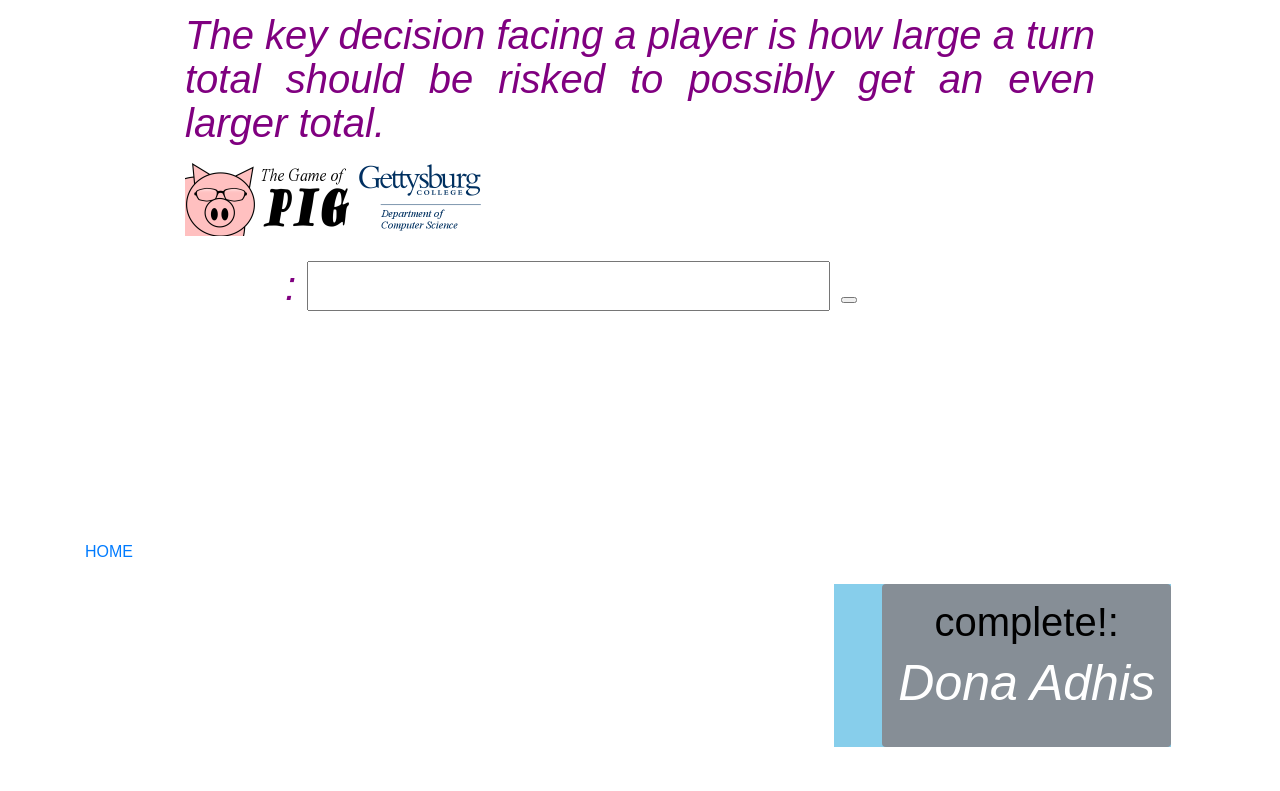
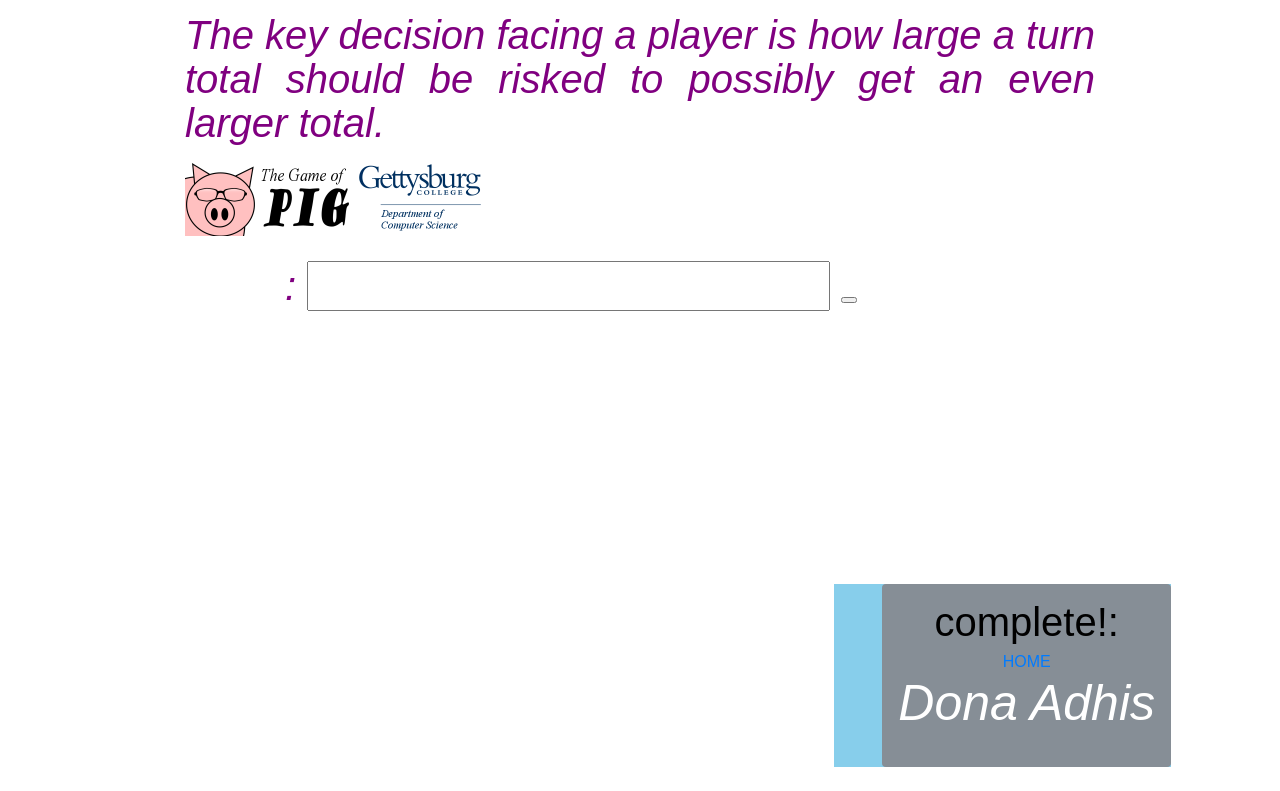
Before and after one commit to Donnahthis/mpft-ip4, a plain HTML site: page index.html in a window 1280 px wide. Shown: the part 617-1408 px from the top of the page. Drawn offline with Linux system fonts and the light colour scheme; files that its build step writes are made by us from their sources.

Commit message:
commit changes

```diff
--- a/index.html
+++ b/index.html
@@ -33,27 +33,14 @@
     </div>
     </div>
     <div class="test-box1">
-    <button type="button" class="btn btn-secondary ml-5 p-3 ml-2">
+    <button class="btn btn-secondary ml-5 p-3 ml-2">
     <h3 style="font-size:40px;">complete!:</h3>
+     <a href="file:///home/dona/Documents/mpft-ip4/pig-dice.html">HOME</a>
     <p style="font-size:50px;">Dona Adhis</p>
     </button>
   </div>
-             <!-- <input type="number" step="any" id="userNumber">
-             <button type="submit">Ping Pong!</button>
-             <div class=test-box2>
-             </form>
-             <ul id="btn">
-             </ul>
-                </div>
-             </div>
-             </div>
-             <div class=test-box3>
-             <button type="button" class="btn btn-secondary ml-5 p-3 ml-2">
-             <h3 style="font-size:40px;">Created by:</h3>
-             <p style="font-size:50px;">Dona Adhis</p>
-             </button>
-             </div> -->
-             <a href="file:///home/dona/Documents/mpft-ip4/pig-dice.html">HOME</a>
+
+
 
             </div>
         </body>
```
Also changed, not shown: pig-dice.html (+1 -1 lines).
